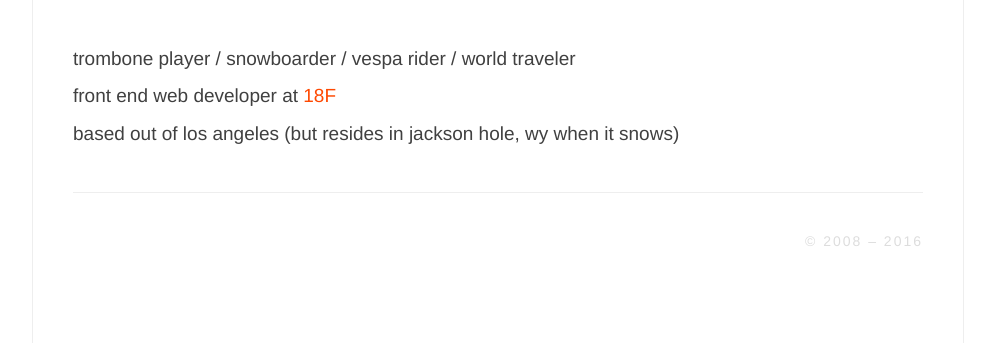
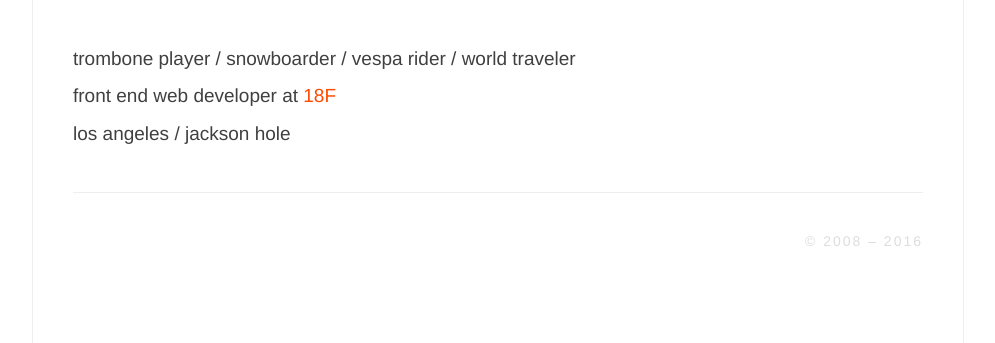
Before and after one commit to xtine/xtine.net, a Flask app: page / in a window 1280 px wide. Shown: the part 181-524 px from the top of the page, without its empty margins (142-1137 px from the left). Run offline with Flask 2, Linux system fonts and the light colour scheme.

Commit message:
location update

```diff
--- a/templates/index.html
+++ b/templates/index.html
@@ -7,7 +7,7 @@
     <ul>
         <li>trombone player / snowboarder / vespa rider / world traveler</li>
         <li>front end web developer at <a href="http://18f.gsa.gov">18F</a></li>
-        <li>based out of los angeles (but resides in jackson hole, wy when it snows)</li>
+        <li>los angeles / jackson hole</li>
     </ul>
 
   </section>
```
